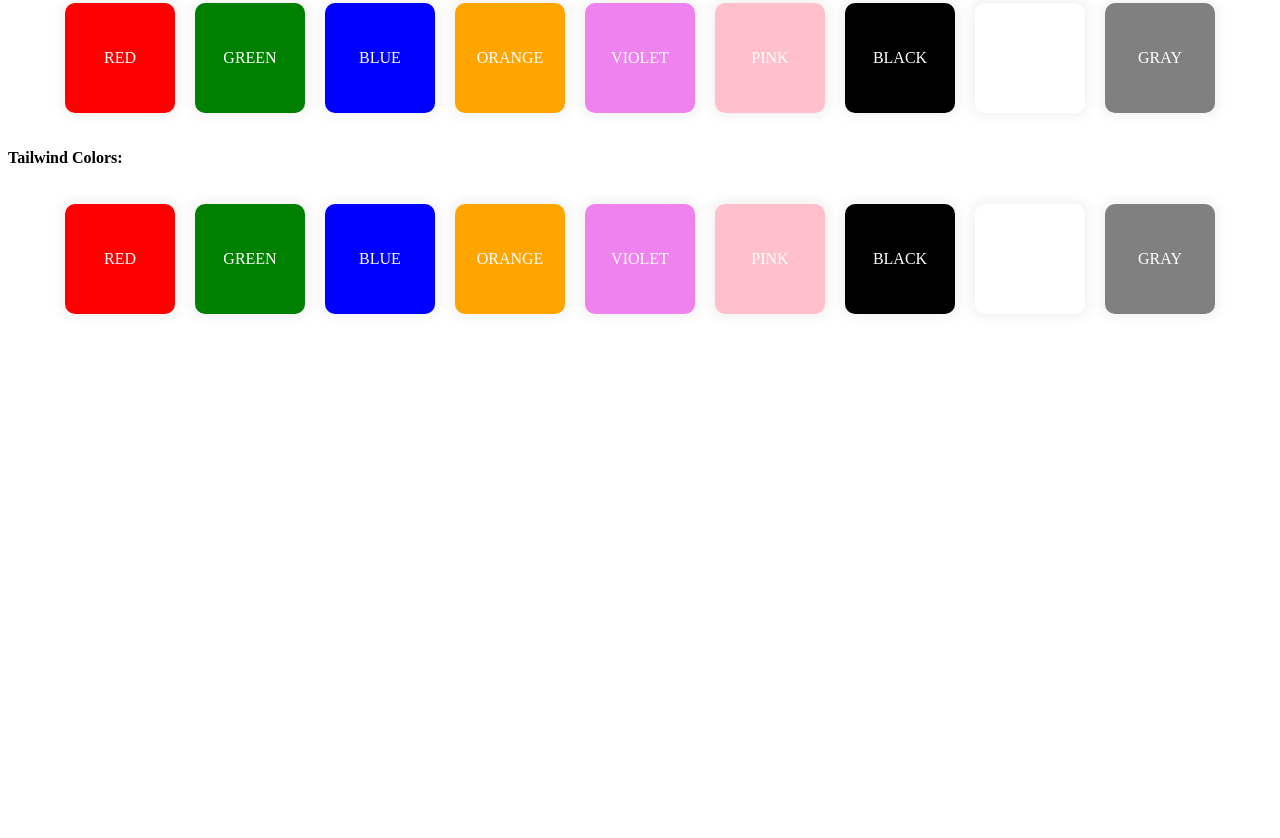
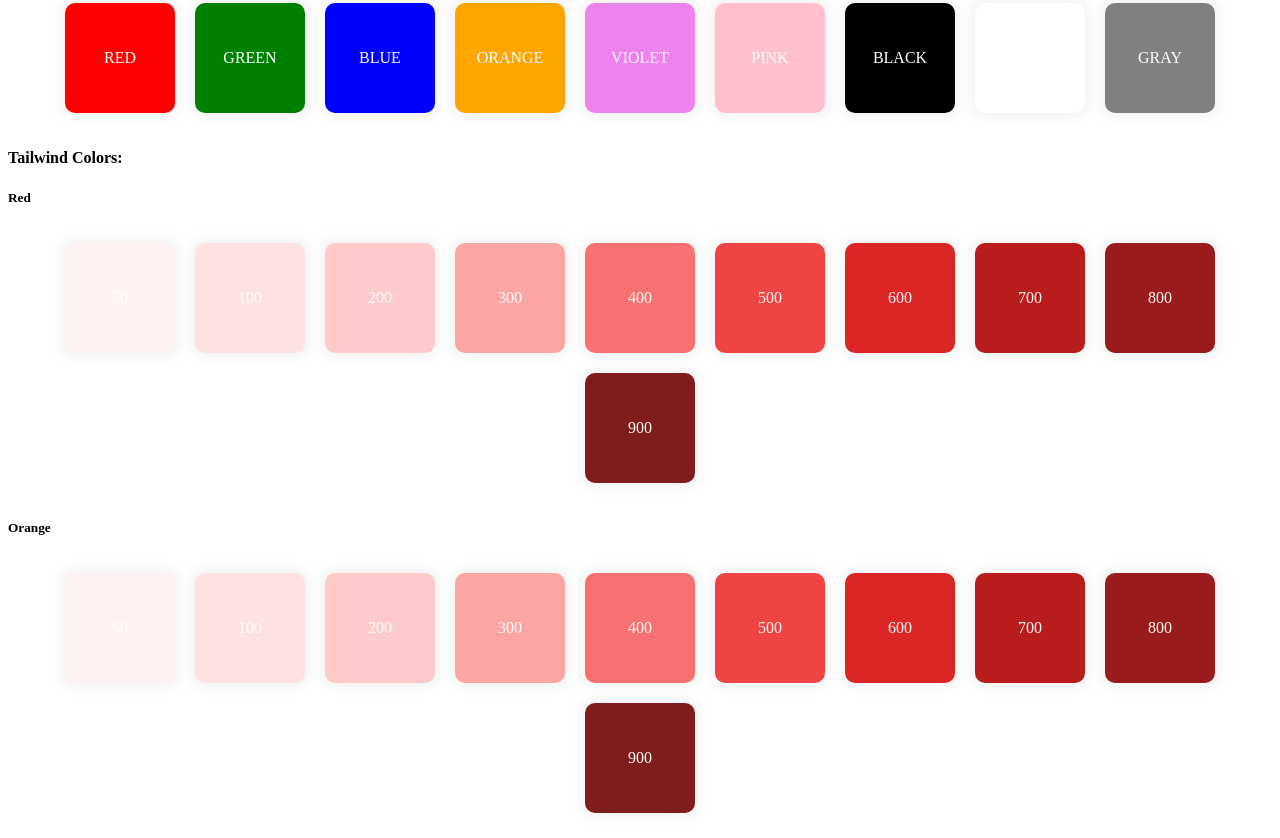
Before and after one commit to Rafid-Al-Mahmud/changeColor, a website: page index.html in a window 1280 px wide. Shown: the part 277-1115 px from the top of the page. Before the commit the page ends 800 px from the top, so only its background shows below. Drawn offline with Linux system fonts and the light colour scheme; no server answers.

Commit message:
Update index.html

```diff
--- a/index.html
+++ b/index.html
@@ -79,16 +79,31 @@
     <div onclick="changeColor('#808080')" style="background-color: #808080;">GRAY</div>
   </div>
   <h4>Tailwind Colors:</h4>
+  <h5>Red</h5>
   <div id="box" style="display: flex;flex-wrap: wrap">
-    <div onclick="changeColor('#ff0000')" style="background-color: #ff0000;">RED</div>
-    <div onclick="changeColor('#008000')" style="background-color: #008000;">GREEN</div>
-    <div onclick="changeColor('#0000ff')" style="background-color: #0000ff;">BLUE</div>
-    <div onclick="changeColor('#ffa500')" style="background-color: #ffa500;">ORANGE</div>
-    <div onclick="changeColor('#ee82ee')" style="background-color: #ee82ee;">VIOLET</div>
-    <div onclick="changeColor('#ffc0cb')" style="background-color: #ffc0cb;">PINK</div>
-    <div onclick="changeColor('#000000')" style="background-color: #000000;">BLACK</div>
-    <div onclick="changeColor('#ffffff')" style="background-color: #ffffff;">WHITE</div>
-    <div onclick="changeColor('#808080')" style="background-color: #808080;">GRAY</div>
+    <div onclick="changeColor('#FEF2F2')" style="background-color: #FEF2F2">50</div>
+    <div onclick="changeColor('#FEE2E2')" style="background-color: #FEE2E2">100</div>
+    <div onclick="changeColor('#FECACA')" style="background-color: #FECACA">200</div>
+    <div onclick="changeColor('#FCA5A5')" style="background-color: #FCA5A5">300</div>
+    <div onclick="changeColor('#F87171')" style="background-color: #F87171">400</div>
+    <div onclick="changeColor('#EF4444')" style="background-color: #EF4444">500</div>
+    <div onclick="changeColor('#DC2626')" style="background-color: #DC2626">600</div>
+    <div onclick="changeColor('#B91C1C')" style="background-color: #B91C1C">700</div>
+    <div onclick="changeColor('#991B1B')" style="background-color: #991B1B">800</div>
+    <div onclick="changeColor('#7F1D1D')" style="background-color: #7F1D1D">900</div>
+  </div>
+  <h5>Orange</h5>
+  <div id="box" style="display: flex;flex-wrap: wrap">
+    <div onclick="changeColor('#FEF2F2')" style="background-color: #FEF2F2">50</div>
+    <div onclick="changeColor('#FEE2E2')" style="background-color: #FEE2E2">100</div>
+    <div onclick="changeColor('#FECACA')" style="background-color: #FECACA">200</div>
+    <div onclick="changeColor('#FCA5A5')" style="background-color: #FCA5A5">300</div>
+    <div onclick="changeColor('#F87171')" style="background-color: #F87171">400</div>
+    <div onclick="changeColor('#EF4444')" style="background-color: #EF4444">500</div>
+    <div onclick="changeColor('#DC2626')" style="background-color: #DC2626">600</div>
+    <div onclick="changeColor('#B91C1C')" style="background-color: #B91C1C">700</div>
+    <div onclick="changeColor('#991B1B')" style="background-color: #991B1B">800</div>
+    <div onclick="changeColor('#7F1D1D')" style="background-color: #7F1D1D">900</div>
   </div>
   <script>
 var getContrastYIQ = function(color) {
```
